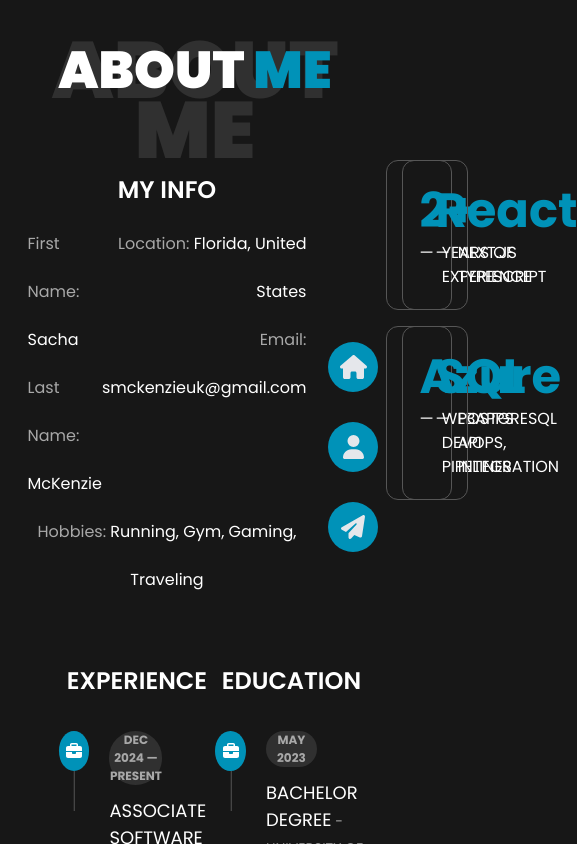
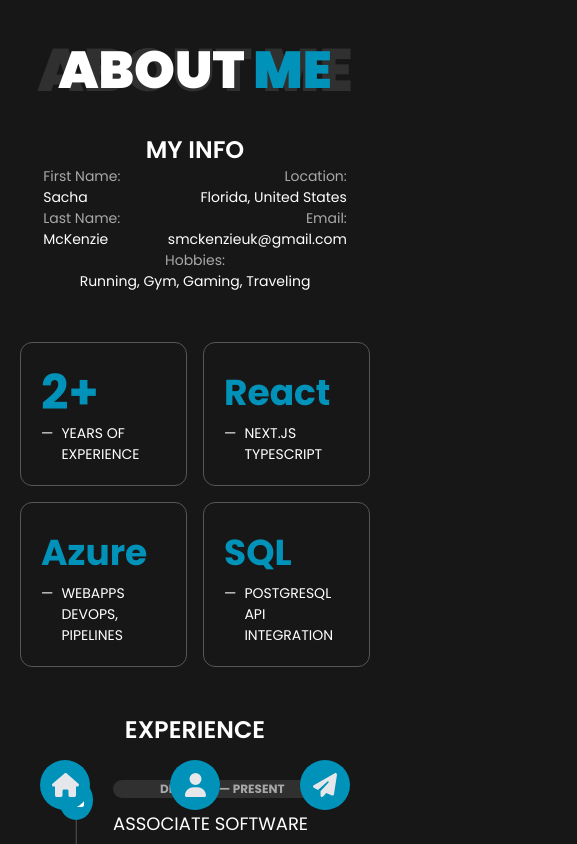
Before and after one commit to smckenzie78/my-portfolio, a Next.js app: page /about in a window 390 px wide. Shown: the top 844 px of the page, 577 px wide, since content can reach past the window. Built offline with nearby package versions, Linux system fonts and the light colour scheme.

Commit message:
Completely responsive design

```diff
--- a/src/app/(routes)/about/page.tsx
+++ b/src/app/(routes)/about/page.tsx
@@ -7,51 +7,51 @@ export default function About(){
         <>
             <div className="flex flex-col items-center mt-10 w-full">
                 <h1 className={` uppercase text-center leading-15 font-[900] text-[52px] z-1`}>About<span className="text-cyan-600"> Me</span></h1>
-                <h1 className={` uppercase text-center leading-15 font-[900] text-[#303030] text-[80px] absolute z-0`}>About Me</h1>
+                <h1 className={` uppercase text-center leading-15 font-[900] text-[#303030] sm:text-[80px] text-[60px] absolute z-0`}>About Me</h1>
             </div>
-            <div className="h-[380px] flex w-full justify-center">
-                <div className="w-[630px] h-[380px] leading-12 py-15 px-15">
-                    <h1 className={` uppercase text-center text-2xl leading-15 font-[600]`}>My Info</h1>
-                    <div className="flex justify-between">
-                        <div><p><span className="text-[#a8a8a8]">First Name:</span> Sacha</p><p><span className="text-[#a8a8a8]">Last Name:</span> McKenzie</p></div>
-                        <div className="text-right"><p><span className="text-[#a8a8a8]">Location:</span> Florida, United States</p><p><span className="text-[#a8a8a8]">Email:</span> smckenzieuk@gmail.com</p></div>
+            <div className="lg:h-[380px] mt-0  w-full justify-center flex flex-col items-center h-[600px]  lg:items-start lg:flex-row xl:px-30">
+                <div className="sm:w-[630px] flex flex-col items-center lg:h-[380px] lg:leading-12 lg:py-15 lg:px-15 h-[180px] py-0 px-0 sm:leading-10 w-full">
+                    <h1 className={` uppercase text-center text-2xl lg:leading-15 font-[600] sm:leading-10`}>My Info</h1>
+                    <div className="flex sm:justify-between justify-around lg:w-full w-[90%] sm:text-[16px] text-[14px]">
+                        <div><p className="flex flex-col sm:block"><span className="text-[#a8a8a8]">First Name:</span> Sacha</p><p className="flex flex-col sm:block"><span className="text-[#a8a8a8]">Last Name:</span> McKenzie</p></div>
+                        <div className="text-right"><p className="flex flex-col sm:block"><span className="text-[#a8a8a8]">Location:</span> Florida, United States</p><p className="flex flex-col sm:block"><span className="text-[#a8a8a8]">Email:</span> smckenzieuk@gmail.com</p></div>
                     </div>
-                        <p className="text-center "><span className="text-[#a8a8a8]">Hobbies:</span> Running, Gym, Gaming, Traveling</p>
+                        <p className="flex flex-col text-center sm:block sm:text-[16px] text-[14px]"><span className="text-[#a8a8a8]">Hobbies:</span> Running, Gym, Gaming, Traveling</p>
                 </div>
-                <div className="w-[550px] h-[380px] grid grid-cols-2 gap-4 px-5 pt-15">
-                    <div className="border-1 border-[#565656] rounded-xl px-8 py-5">
-                        <h1 className={` uppercase text-cyan-600 text-5xl leading-15 font-[700]`}>2+</h1>
+                <div className="lg:w-[550px] lg:h-[380px] grid grid-cols-2 gap-4 px-5 lg:pt-15 w-full pt-7">
+                    <div className="border-1 border-[#565656] rounded-xl sm:px-8 px-5 py-5">
+                        <h1 className={` uppercase text-cyan-600 sm:text-5xl text-5xl leading-15 font-[700]`}>2+</h1>
                         <div className="flex gap-2">
-                            <h2 className={` uppercase`}>—</h2>
-                            <h2 className={` uppercase`}>Years of<br/>experience</h2>
+                            <h2 className={`uppercase sm:text-[16px] text-[14px]`}>—</h2>
+                            <h2 className={`uppercase sm:text-[16px] text-[14px]`}>Years of<br/>experience</h2>
                         </div>
                     </div>
-                    <div className="border-1 border-[#565656] rounded-xl px-8 py-5">
-                        <h1 className={` text-cyan-600 text-5xl leading-15 font-[700]`}>React</h1>
+                    <div className="border-1 border-[#565656] rounded-xl sm:px-8 px-5 py-5">
+                        <h1 className={` text-cyan-600 sm:text-5xl text-4xl leading-15 font-[700]`}>React</h1>
                         <div className="flex gap-2">
-                            <h2 className={` uppercase`}>—</h2>
-                            <h2 className={` uppercase`}>Next.js<br/>TypeScript</h2>
+                            <h2 className={` uppercase sm:text-[16px] text-[14px]`}>—</h2>
+                            <h2 className={` uppercase sm:text-[16px] text-[14px]`}>Next.js<br/>TypeScript</h2>
                         </div>
                     </div>
-                    <div className="border-1 border-[#565656] rounded-xl px-8 py-5">
-                        <h1 className={` text-cyan-600 text-5xl leading-15 font-[700]`}>Azure</h1>
+                    <div className="border-1 border-[#565656] rounded-xl sm:px-8 px-5 py-5">
+                        <h1 className={` text-cyan-600 sm:text-5xl text-4xl leading-15 font-[700]`}>Azure</h1>
                         <div className="flex gap-2">
-                            <h2 className={` uppercase`}>—</h2>
-                            <h2 className={` uppercase`}>Webapps<br/>DEVOPS, PIPELINES</h2>
+                            <h2 className={`uppercase sm:text-[16px] text-[14px]`}>—</h2>
+                            <h2 className={`uppercase sm:text-[16px] text-[14px]`}>Webapps<br/>DEVOPS, PIPELINES</h2>
                         </div>
                     </div>
-                    <div className="border-1 border-[#565656] rounded-xl px-8 py-5">
-                        <h1 className={` uppercase text-cyan-600 text-5xl leading-15 font-[700]`}>SQL</h1>
+                    <div className="border-1 border-[#565656] rounded-xl sm:px-8 px-5 py-5">
+                        <h1 className={` uppercase text-cyan-600 sm:text-5xl text-4xl leading-15 font-[700]`}>SQL</h1>
                         <div className="flex gap-2">
-                            <h2 className={` uppercase`}>—</h2>
-                            <h2 className={` uppercase`}>Postgresql<br/>api integration</h2>
+                            <h2 className={`uppercase sm:text-[16px] text-[14px]`}>—</h2>
+                            <h2 className={`uppercase sm:text-[16px] text-[14px]`}>Postgresql<br/>api integration</h2>
                         </div>
                     </div>
                 </div>
             </div>
-            <div className="h-[60%] w-full flex flex-col justify-center mt-30">
-                <div className="flex justify-around h-[80%] w-[70%] self-center">
-                    <div className="flex flex-col gap-5 w-[500px]">
+            <div className="h-[1500px] sm:h-[900px] w-full flex flex-col sm:justify-center mt-0">
+                <div className="flex sm:justify-around h-[80%] w-[70%] self-center lg:items-start items-center lg:flex-row flex-col">
+                    <div className="flex flex-col gap-5 sm:w-[500px]">
                         <h1 className={` uppercase text-center text-2xl leading-15 font-[600]`}>Experience</h1>
                         <ExperienceCard
                             duration="dec 2024 — present"
@@ -72,7 +72,7 @@ export default function About(){
                             desc="Lorem ipsum dolor sit amet, consectetur adipiscing elit. Nulla eu sapien id nisi faucibus varius eget vel eros. Maecenas vestibulum ex risus. Sed consectetur diam id nisl maximus congue."
                         />
                     </div>
-                    <div className="flex flex-col gap-5 w-[500px]">
+                    <div className="flex flex-col gap-5 sm:w-[500px] lg:mt-0 mt-10">
                         <h1 className={` uppercase text-center text-2xl leading-15 font-[600]`}>Education</h1>
                         <ExperienceCard
                             duration="MAY 2023"
--- a/src/app/(routes)/contact/page.tsx
+++ b/src/app/(routes)/contact/page.tsx
@@ -6,17 +6,17 @@ export default function Contact(){
     return (
         <>
             <div className="flex flex-col items-center mt-10 w-full">
-                <h1 className={` uppercase text-center leading-15 font-[900] text-[52px] z-1`}>Contact<span className="text-cyan-600"> Me</span></h1>
-                <h1 className={` uppercase text-center leading-15 font-[900] text-[#303030] text-[80px] absolute z-0`}>Contact</h1>
+                <h1 className={` uppercase text-center leading-15 font-[900] lg:text-[52px] text-[40px] z-1`}>Contact<span className="text-cyan-600"> Me</span></h1>
+                <h1 className={` uppercase text-center leading-15 font-[900] text-[#303030] lg:text-[80px] text-[60px] absolute z-0`}>Contact</h1>
             </div>
-            <div className="h-[80vh] flex w-full justify-center mt-20 gap-20 px-10">
-                <div className="flex flex-col w-[350px] gap-5">
-                    <h1 className={` uppercase text-2xl font-[600]`}>Be not afraid</h1>
+            <div className="flex lg:h-[80vh] flex-col lg:flex-row w-full justify-center lg:mt-20 mt-10 gap-10 lg:gap-20 lg:px-30 px-5">
+                <div className="flex flex-col lg:w-[350px] w-full gap-5">
+                    <h1 className={` uppercase text-2xl font-[600] lg:text-left text-center`}>Be not afraid</h1>
                     <p>Looking for a partner who can bring fresh ideas to your projects? I'm the developer you need! I'm always excited to hear about new projects and explore how I can contribute to your success. Don't hesitate to reach out to me and let's collaborate to make your visions a reality. Contact me today and let's get started!</p>
                 </div>
                 <form action="https://formsubmit.co/42c9d218a7a4af3310c80e800d6673bd" method="POST">
-                    <div className="flex flex-col w-[700px] gap-3 ">
-                        <div className="bg-[#303030] rounded-xl w-[50%] h-[50px] text-[#a8a8a8] flex flex-col">
+                    <div className="flex flex-col xl:w-[700px] lg:w-[500px] w-full gap-3 ">
+                        <div className="bg-[#303030] rounded-xl lg:w-[50%] h-[50px] text-[#a8a8a8] flex flex-col">
                             <input type="email" name="email" placeholder="YOUR EMAIL" className={` h-[100%] rounded-xl px-7 font-[200] outline-[0px] focus:outline-[1px] focus:outline-cyan-600`}></input>
                         </div>
                         <div className="bg-[#303030] rounded-xl w-[100%] h-[50px] text-[#a8a8a8] flex flex-col">
@@ -24,7 +24,7 @@ export default function Contact(){
                         </div>
                         <div className=" rounded-xl w-[100%] h-[300px] text-[#a8a8a8] flex flex-col">
                             <textarea name="message" placeholder="YOUR MESSAGE" className={` bg-[#303030] h-[100%] rounded-lg px-7 py-5 font-[200] outline-[0px] focus:outline-[1px] focus:outline-cyan-600 resize-none`}></textarea>
-                            <div className="border-1 border-cyan-600 h-[55px] w-[45%] rounded-full mt-5">
+                            <div className="border-1 border-cyan-600 h-[55px] lg:w-[45%] rounded-full mt-5">
                                 <FillButton
                                 text="Send Message"
                                 function="email"
--- a/src/app/_components/experienceCard/experienceCard.tsx
+++ b/src/app/_components/experienceCard/experienceCard.tsx
@@ -15,7 +15,7 @@ export default function ExperienceCard(props: ExperienceCardProps) {
             <div className="flex">
                 <div className="bulletpoint flex justify-center items-center text-"><FontAwesomeIcon icon={faBriefcase} /></div>
                 <div className="flex w-full flex-col pl-5">
-                    <div className={`bg-[#303030] uppercase text-[12px] font-[700] rounded-full text-center w-[50%] text-[#a8a8a8]`}>{props.duration}</div>
+                    <div className={`bg-[#303030] uppercase text-[12px] font-[700] rounded-full text-center sm:w-[50%] text-[#a8a8a8]`}>{props.duration}</div>
                     <div className="experience flex flex-col mt-3 gap-1">
                         <h1 className={`uppercase font-[400] text-[18px]`}>{props.title}<span className='text-[#a8a8a8] text-[14px]'> - <span className='underline'>{props.company}</span></span></h1>
                         <p className={`text-[16px] font-[300]`}>{props.desc}</p>
--- a/src/app/_components/navbar/navbar.css
+++ b/src/app/_components/navbar/navbar.css
@@ -16,6 +16,7 @@
     transition: opacity .5s, visibility 0s;
 }
 
+@media (min-width: 1024px) {
   .buttonclass:hover  {
     max-width: 150px;
     justify-content: end;
@@ -25,3 +26,4 @@
     opacity: 100;
     visibility: visible;
   }
+}
--- a/src/app/_components/navbar/navbar.tsx
+++ b/src/app/_components/navbar/navbar.tsx
@@ -6,21 +6,21 @@ import './navbar.css'
 
 export default function Navbar(){
     return(
-        <div className="h-screen w-full gap-20 flex flex-col justify-center items-center ">
+        <div className="flex lg:h-screen w-full gap-20 lg:flex-col justify-center lg:items-center items-end">
             <Link href={{pathname: './'}}>
-                <div className={`buttonclass bg-cyan-600 p-4 rounded-full text-2xl flex items-center justify-between h-[50px] w-[200px] text-gray-200 hover:text-white absolute right-0`}>
+                <div className={`buttonclass bg-cyan-600 p-4 rounded-full text-2xl flex items-center justify-between h-[50px] w-[200px] text-gray-200 hover:text-white lg:absolute right-0`}>
                     <span className={`font-[600] text-sm uppercase`}>Home</span>
                     <FontAwesomeIcon icon={faHouse} className='icon'/>
                 </div>
             </Link>
             <Link href={{pathname: './about'}}>
-                <div className={`buttonclass bg-cyan-600 p-4 rounded-full text-2xl flex items-center justify-between h-[50px] w-[200px] text-gray-200 hover:text-white absolute right-0`}>
+                <div className={`buttonclass bg-cyan-600 p-4 rounded-full text-2xl flex items-center justify-between h-[50px] w-[200px] text-gray-200 hover:text-white lg:absolute right-0`}>
                     <span className={`font-[600] text-sm uppercase`}>About</span>
                     <FontAwesomeIcon icon={faUser} />
                 </div>
             </Link>
             <Link href={{pathname: './contact'}}>
-                <div className={`buttonclass bg-cyan-600 p-4 rounded-full text-2xl flex items-center justify-between h-[50px] w-[200px] text-gray-200 hover:text-white absolute right-0`}>
+                <div className={`buttonclass bg-cyan-600 p-4 rounded-full text-2xl flex items-center justify-between h-[50px] w-[200px] text-gray-200 hover:text-white lg:absolute right-0`}>
                     <span className={`font-[600] text-sm uppercase`}>Contact</span>
                     <FontAwesomeIcon icon={faPaperPlane} />
                 </div>
--- a/src/app/layout.tsx
+++ b/src/app/layout.tsx
@@ -28,7 +28,7 @@ export default function RootLayout({
     <html lang="en">
       <body className={`${poppins.variable} antialiased`}>
         {children}
-        <div id="navbar" className="fixed top-0 right-[3%]">
+        <div id="navbar" className="fixed lg:top-0 top-190 right-0 left-0 lg:right-[3%]">
           <Navbar />
         </div>
       </body>
--- a/src/app/page.tsx
+++ b/src/app/page.tsx
@@ -4,21 +4,21 @@ import DownloadButton from "@/app/_components/downloadButton/downloadButton";
 export default function Home(){
     return (
         <>
-            <div className="h-[100vh] w-[100%] flex  items-center pl-[30px]">
-                <div className="w-[700px] bg-white h-[95%] relative" style={{borderRadius: '32px', overflow: 'hidden'}}>
+            <div className="flex h-[100vh] w-[100%] flex-col lg:flex-row items-center mt-10 sm:mt-0 sm:justify-center lg:justify-start lg:pl-[30px]">
+                <div className="lg:w-[700px] bg-white lg:h-[95%] w-[200px] h-[200px] relative rounded-full lg:rounded-xl" style={{overflow: 'hidden'}}>
                     <img className="object-cover h-[100%] w-[100%]"
                         src="./meTemp.jpeg"
                         loading="lazy"
                         alt="hero"
                     />
                 </div>
-                <div className=" w-[766px] flex flex-col gap-7 pr-50 ml-50">
-                    <h1 className={` uppercase text-right leading-15 font-[700] text-[46px]`}>
+                <div className=" lg:w-[800px] w-full px-10 flex flex-col items-center lg:items-start lg:gap-7 gap-5 lg:pr-50 lg:ml-50">
+                    <h1 className={` uppercase text-center lg:text-right lg:leading-15 font-[700] lg:text-[46px] text-[32px]`}>
                         <span className="text-cyan-600">— I'm Sacha McKenzie</span>
                         <br/>
                         Software Developer
                     </h1>
-                    <p className={` leading-8 text-[16px]`}>I'm a United States based software developer with a knack for problem solving and a passion for programming. I enjoy delivering real value through my work.</p>
+                    <p className={` leading-8 lg:text-[16px] text-[14px] lg:text-left text-center`}>I'm a United States based software developer with a knack for problem solving and a passion for programming. I enjoy delivering real value through my work.</p>
                     <div className="uppercase flex justify-center items-center border-1 border-cyan-600 h-[55px] w-[300px] rounded-full">
                         <DownloadButton
                             text= "Download CV"
```
Lines whose indentation alone changed are shown as unchanged.
